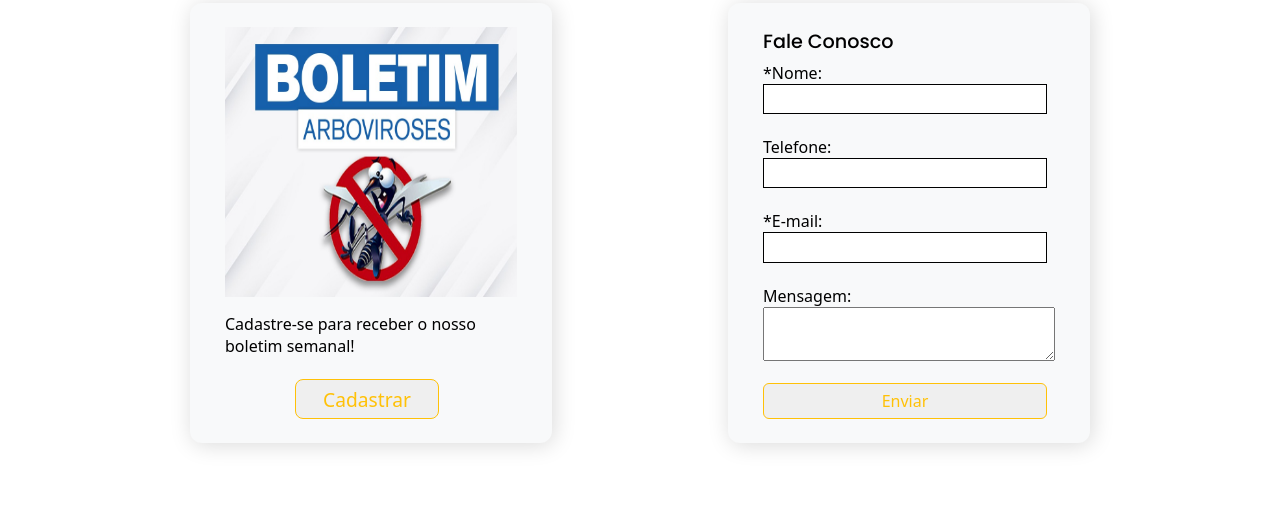
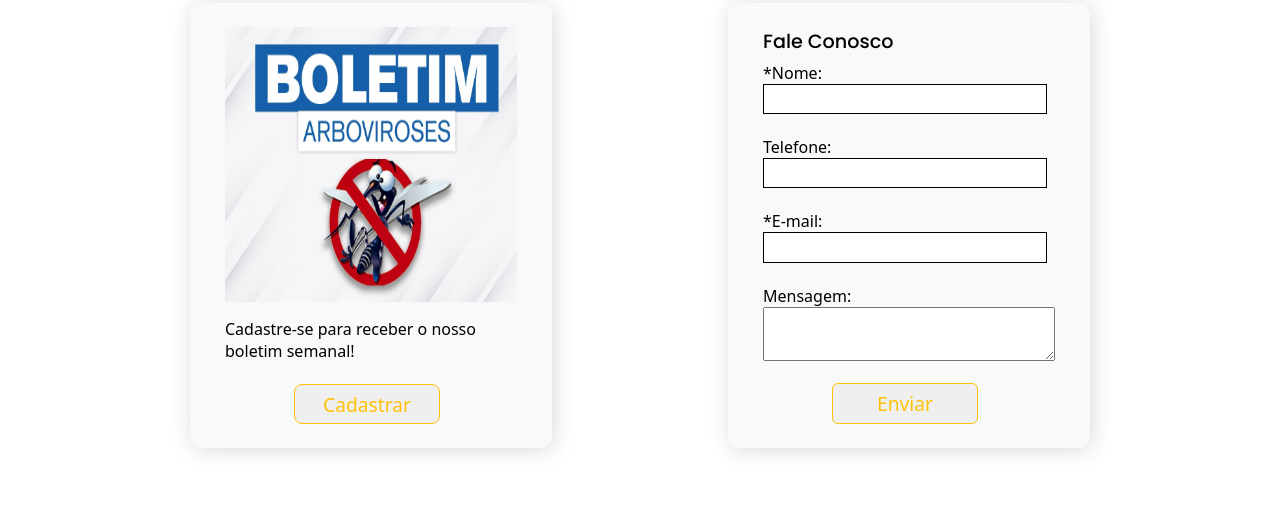
Before and after one commit to LariVital/DengueNews, a plain HTML site: page index.html in a window 1280 px wide. Shown: the part 1582-2113 px from the top of the page. Drawn offline with Linux system fonts and the light colour scheme.

Commit message:
padronizados botões boletim e fale conosco na home

```diff
--- a/styles.css
+++ b/styles.css
@@ -310,11 +310,17 @@
     align-items: center;
     justify-content: center;
     gap: 5rem;
-    width: 80%;
+    width: 50%;
     height: 10rem;
     margin-top: 1rem;
     margin-left: 11rem;
     background-color: #F8F9FA;
+}
+
+#button-fale-home {
+    width: 50%;
+    font-size: 1.2rem;
+    align-self: center;
 }
 /* .aside-home{
     display: flex;
@@ -338,7 +344,7 @@
     font-size: 1rem;
 } */
 #button-aside-home{
-    width: 9rem;
+    width: 50%;
     height: 2.5rem;
     font-size: 1.2rem;
     border-radius: 8px;
```
